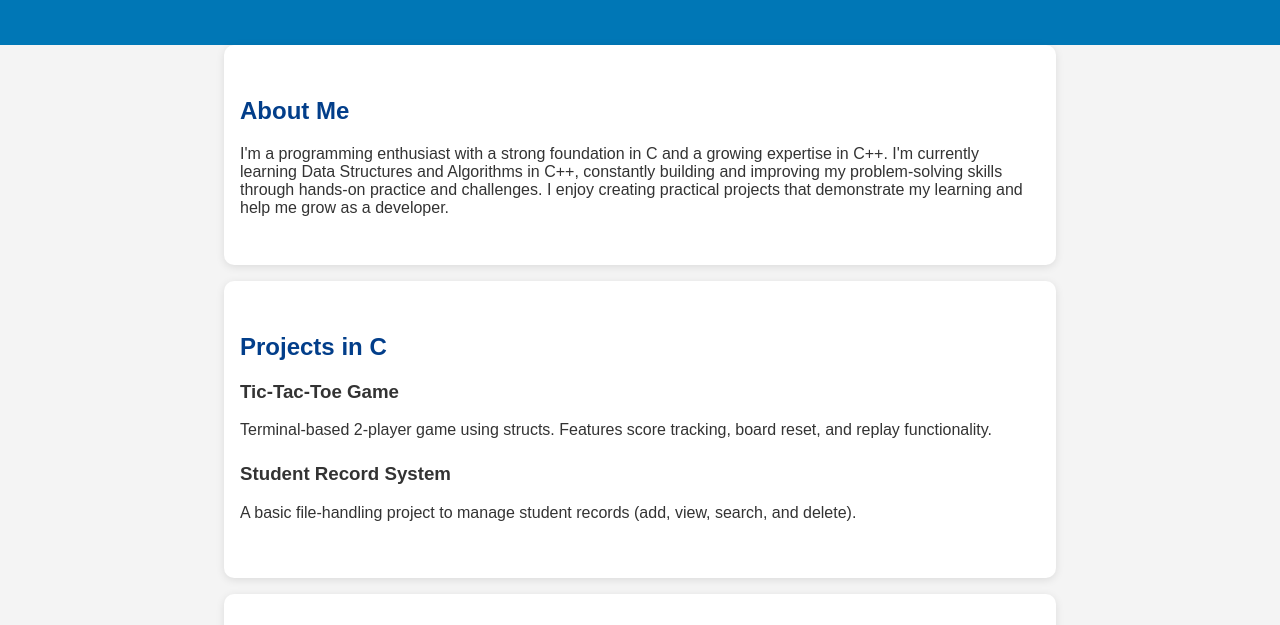
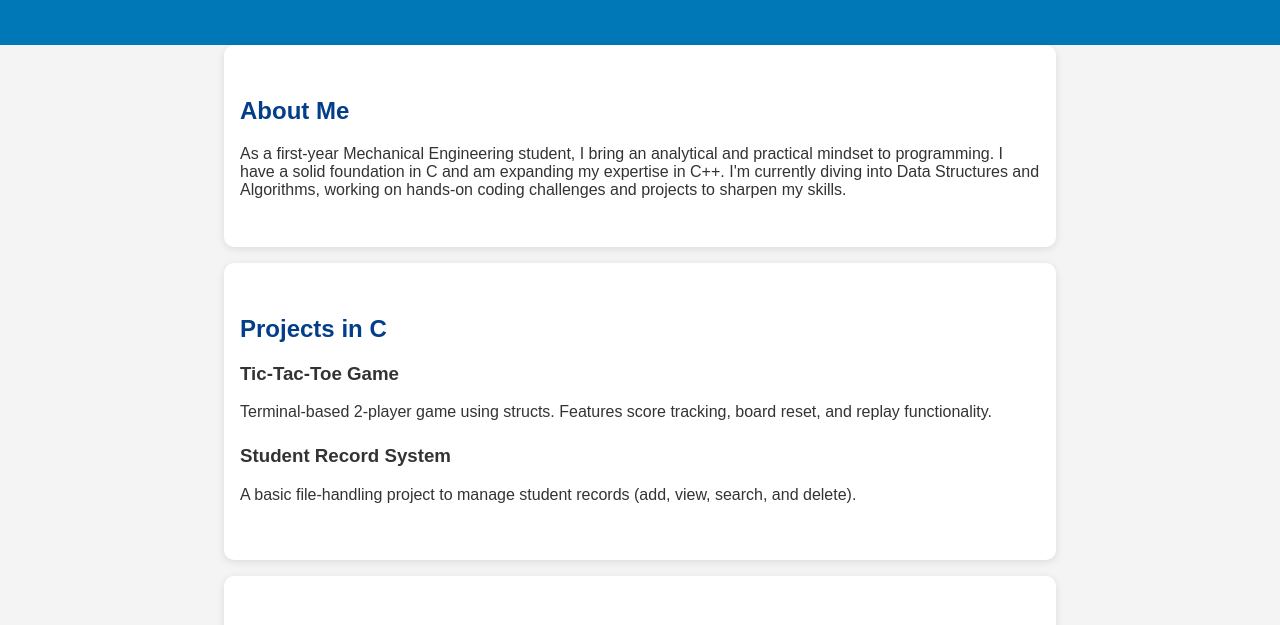
Before and after one commit to sudev-suraj/Sudev-suraj.github.io, a plain HTML site: page index.html in a window 1280 px wide. Shown: the part 133-758 px from the top of the page. Drawn offline with Linux system fonts and the light colour scheme.

Commit message:
Update index.html

```diff
--- a/index.html
+++ b/index.html
@@ -24,7 +24,7 @@
 
   <section>
     <h2>About Me</h2>
-    <p>I'm a programming enthusiast with a strong foundation in C and a growing expertise in C++. I'm currently learning Data Structures and Algorithms in C++, constantly building and improving my problem-solving skills through hands-on practice and challenges. I enjoy creating practical projects that demonstrate my learning and help me grow as a developer.</p>
+    <p>As a first-year Mechanical Engineering student, I bring an analytical and practical mindset to programming. I have a solid foundation in C and am expanding my expertise in C++. I'm currently diving into Data Structures and Algorithms, working on hands-on coding challenges and projects to sharpen my skills.</p>
   </section>
 
   <section>
```
